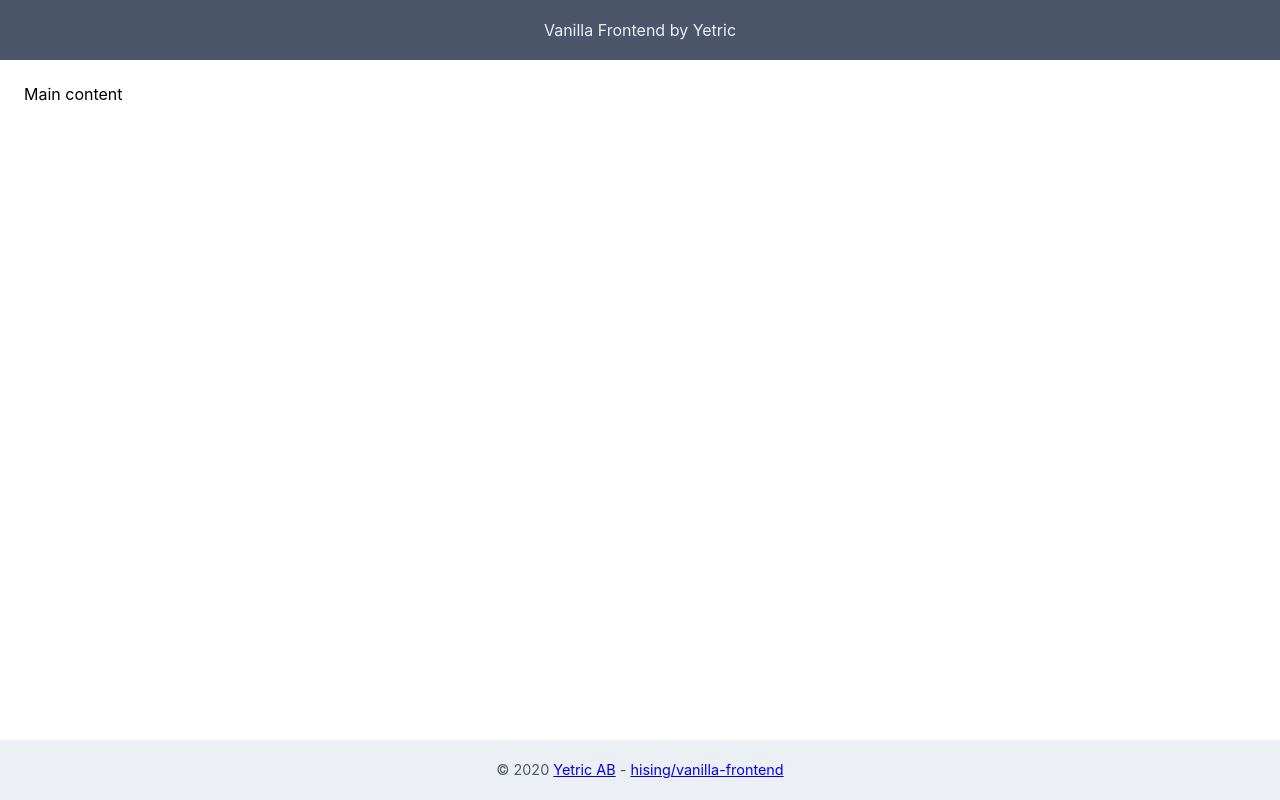
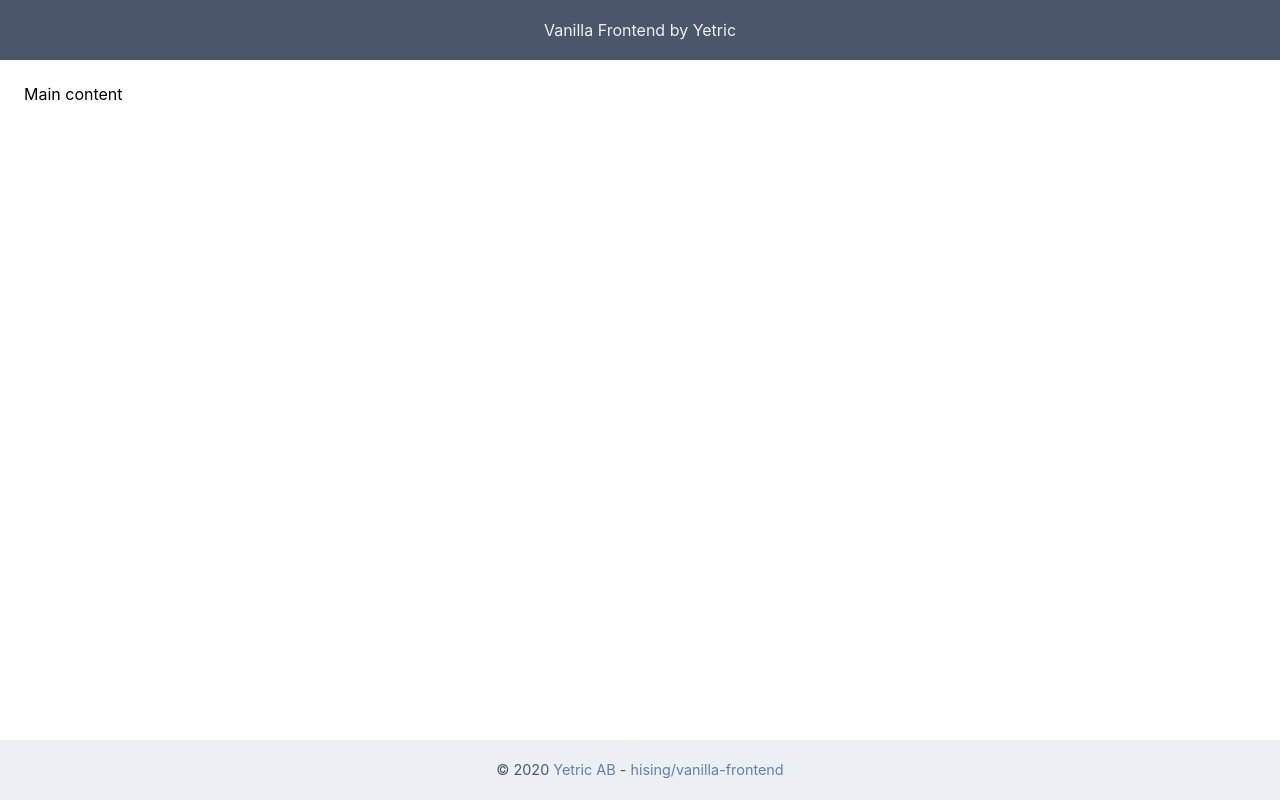
Before and after one commit to hising/vanilla-frontend, a website: page public/index.html in a window 1280 px wide. Drawn offline with Linux system fonts and the light colour scheme.

Commit message:
Tweak a color

```diff
--- a/public/css/style.css
+++ b/public/css/style.css
@@ -30,6 +30,15 @@
     min-height: 100vh;
 }
 
+a {
+    color: var(--nord10);
+    text-decoration: none;
+}
+
+a:hover {
+    text-decoration: underline;
+}
+
 .main {
     padding: 24px;
     flex-grow: 1;
```
